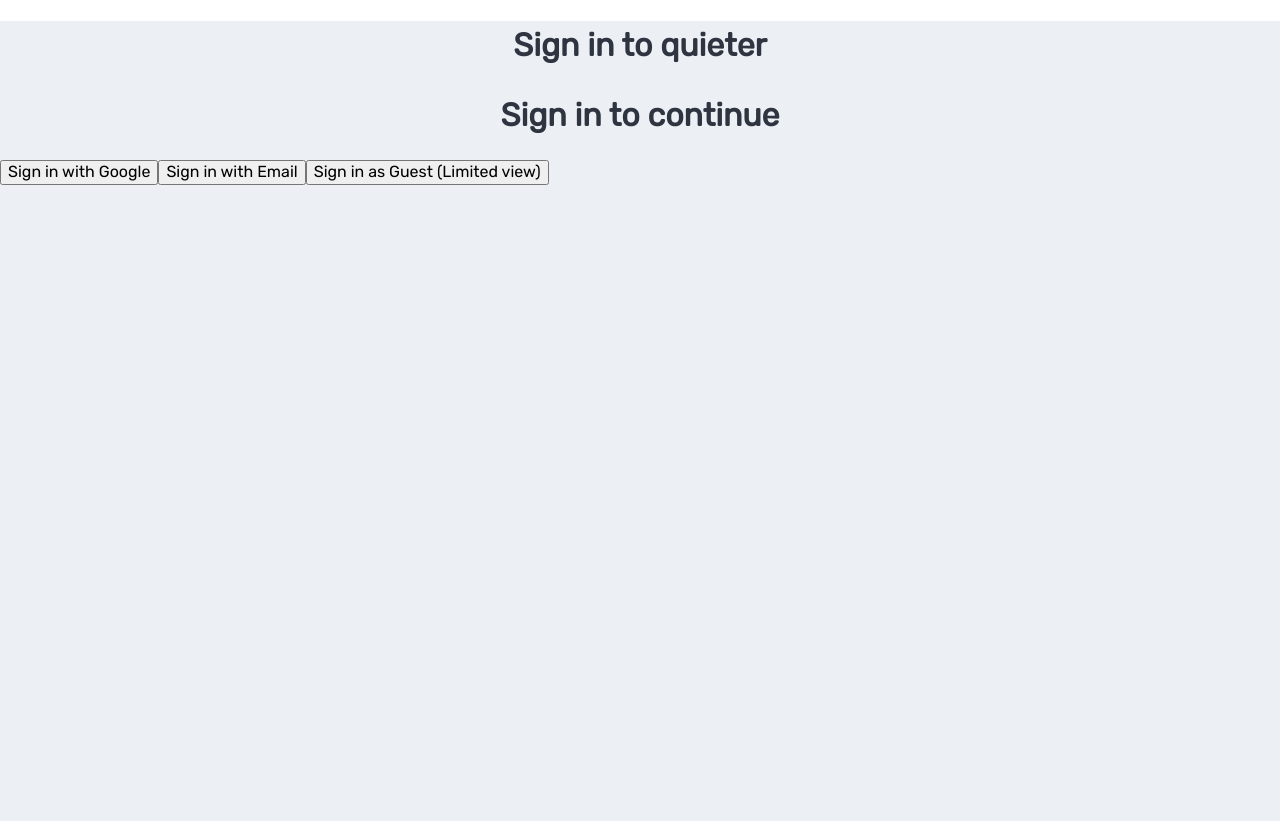
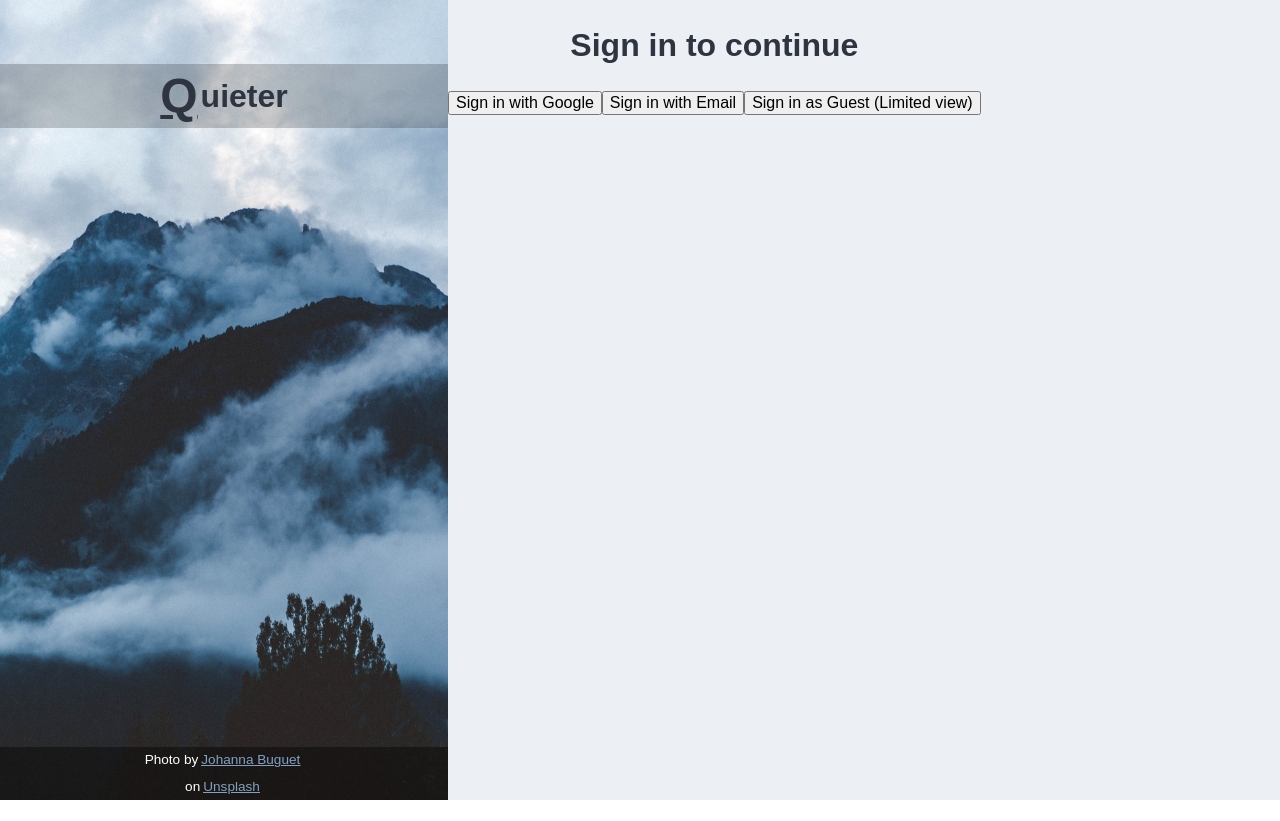
Before and after one commit to 01zulfi/quieter, a React (Create React App) app: page /sign-in in a window 1280 px wide. After the commit the page ends 800 px from the top, so only its background shows below. Built offline with nearby package versions, Linux system fonts and the light colour scheme; no server answers.

Commit message:
Style image section in SignInPage

```diff
--- a/src/components/AuthComponents/SignInPage.tsx
+++ b/src/components/AuthComponents/SignInPage.tsx
@@ -1,28 +1,115 @@
-import React, { FC, useEffect, useState } from 'react';
-import firebase from '../../utils/firebase';
+import React, { FC } from 'react';
+import styled from 'styled-components';
+import { Link } from 'react-router-dom';
 import SignInForm from './SignInForm';
+import StyledLink from '../StyledLink';
+import image from '../../images/johanna-buguet-5d5H42WDT4M-unsplash.jpg';
+
+const SignInPageWrapper = styled.section`
+  display: flex;
+  justify-center: flex;
+  min-height: inherit;
+
+  @media (min-width: 680px) {
+  }
+`;
+
+const ImageContainer = styled.section`
+  background-image: url(${image});
+  width: 35%;
+  background-size: 100% 100%;
+  background-repeat: no-repeat;
+  display: flex;
+  flex-direction: column;
+  align-items: center;
+
+  @media (max-width: 680px) {
+    display: none;
+  }
+`;
+
+const HeadingWrapper = styled.div`
+  display: flex;
+  align-items: center;
+  justify-content: center;
+  gap: 3px;
+  background: rgba(0, 0, 0, 0.2);
+  width: 100%;
+  height: 4rem;
+  margin-top: 4rem;
+`;
+
+const H1Wrapper = styled.h1`
+  font-size: 3rem;
+  text-decoration: underline;
+  color: ${(props: any) => props.theme.text.one};
+`;
+const H2Wrapper = styled.h2`
+  font-size: 2em;
+  color: ${(props: any) => props.theme.text.one};
+`;
+
+const Credits = styled.div`
+  margin: auto 0 0;
+  width: 100%;
+  color: white;
+  background: rgba(0, 0, 0, 0.4);
+  display: flex;
+  flex-direction: column;
+  justify-content: center;
+  font-size: 0.85em;
+`;
+
+const LinkWrapper = styled.div`
+  display: flex;
+  justify-content: center;
+  align-items: center;
+`;
 
 const SignInPage: FC = function SignInPage() {
-  const [isUserSignedIn, setIsUserSignedIn] = useState(false);
-
-  useEffect(() => {
-    const setStateAfterSignIn =
-      firebase.updateStateUponSignIn(setIsUserSignedIn);
-    setStateAfterSignIn(true);
-  }, []);
+  const isUserSignedIn = localStorage.getItem('isSignedIn') === 'true';
 
   return (
-    <section>
-      <h1>Sign in to quieter</h1>
+    <SignInPageWrapper>
+      <ImageContainer>
+        <HeadingWrapper>
+          <H1Wrapper>Q</H1Wrapper>
+          <H2Wrapper>uieter</H2Wrapper>
+        </HeadingWrapper>
+
+        <Credits>
+          <LinkWrapper>
+            Photo by
+            <StyledLink bold="normal" size="1em">
+              <a href="https://unsplash.com/@johannabuguet?utm_source=unsplash&utm_medium=referral&utm_content=creditCopyText">
+                {' '}
+                Johanna Buguet
+              </a>
+            </StyledLink>
+          </LinkWrapper>
+          <LinkWrapper>
+            on
+            <StyledLink bold="normal" size="1em">
+              <a href="https://unsplash.com/s/photos/misty-mountain?utm_source=unsplash&utm_medium=referral&utm_content=creditCopyText">
+                {' '}
+                Unsplash
+              </a>
+            </StyledLink>
+          </LinkWrapper>
+        </Credits>
+      </ImageContainer>
+
       {isUserSignedIn ? (
         <div>
-          <h2>Already signed in</h2>
-          <p>Go to homepage</p>
+          <h2>You&apos;re already signed in!</h2>
+          <StyledLink size="1.5em" bold="500">
+            <Link to="/home">Go to homepage</Link>
+          </StyledLink>
         </div>
       ) : (
         <SignInForm />
       )}
-    </section>
+    </SignInPageWrapper>
   );
 };
 
```
